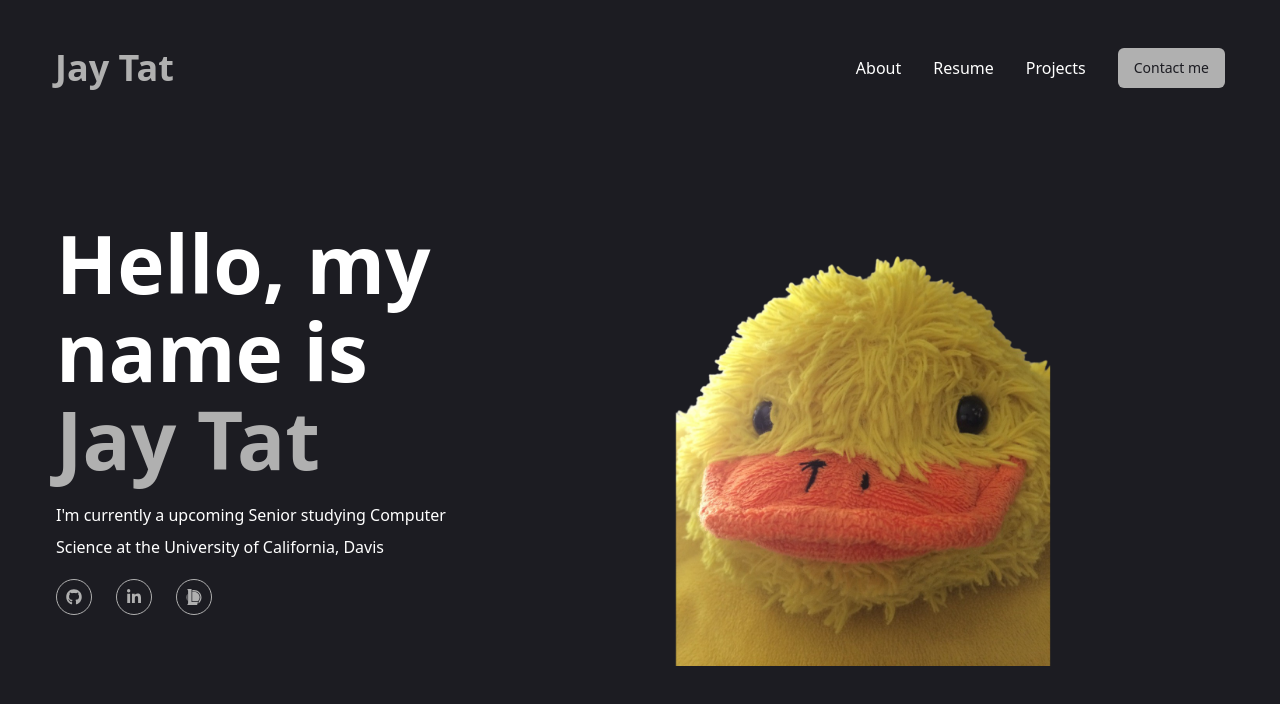
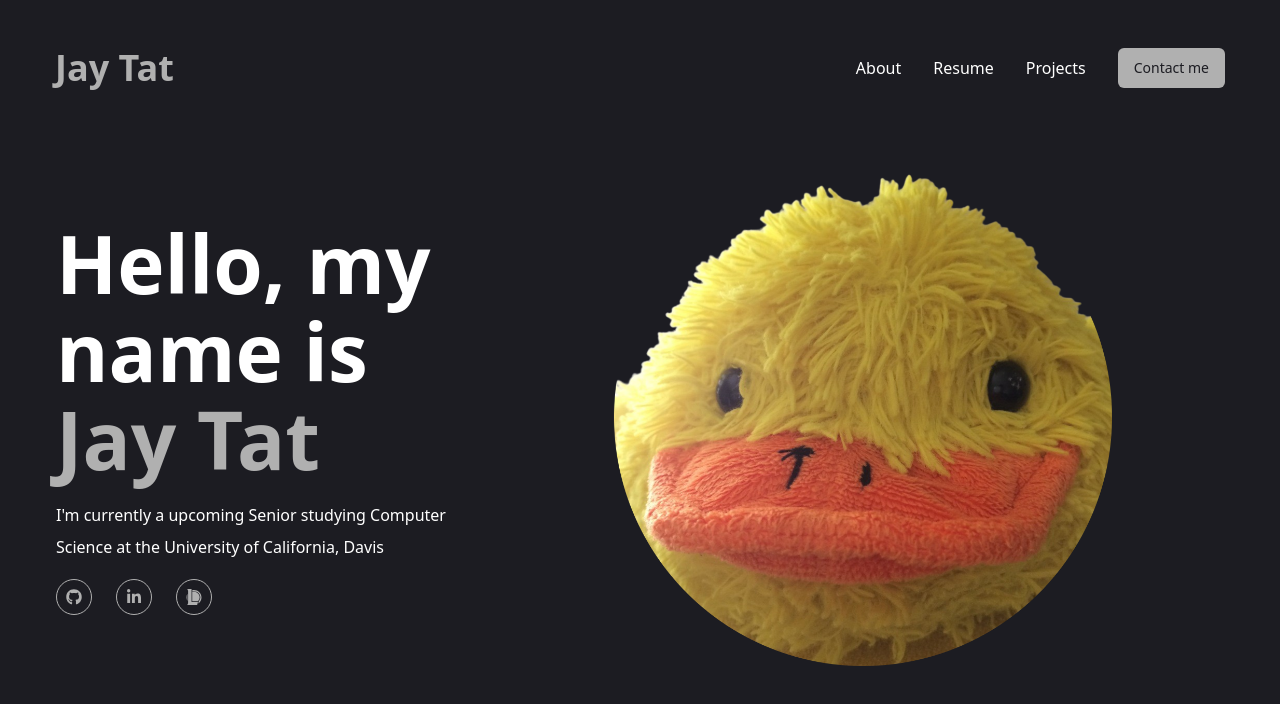
Before and after one commit to jaytat132/jay-portfolio, a Next.js app: page / in a window 1280 px wide. Shown: the top 704 px of the page. Built offline with nearby package versions, Linux system fonts and the light colour scheme.

Commit message:
rounded the duck

```diff
--- a/components/Photo.jsx
+++ b/components/Photo.jsx
@@ -10,7 +10,7 @@ const Photo = () => {
             initial ={{opacity: 0}}
             animate= {{opacity:1, transition: {delay: 2, duration: 0.4, ease: "easeIn"}}}
                 className="w-[298px] h-[298px] xl:w-[498px] xl:h-[498px] mix-blend-lighte">
-                <Image src="/assets/duck.png"
+                <Image src="/assets/duck-modified.png"
                 priority
                 quality={100}
                 fill
```
Also changed, not shown: public/assets/duck-modified.png (added), 1 other file (tests, documents, lock files or other folders).
